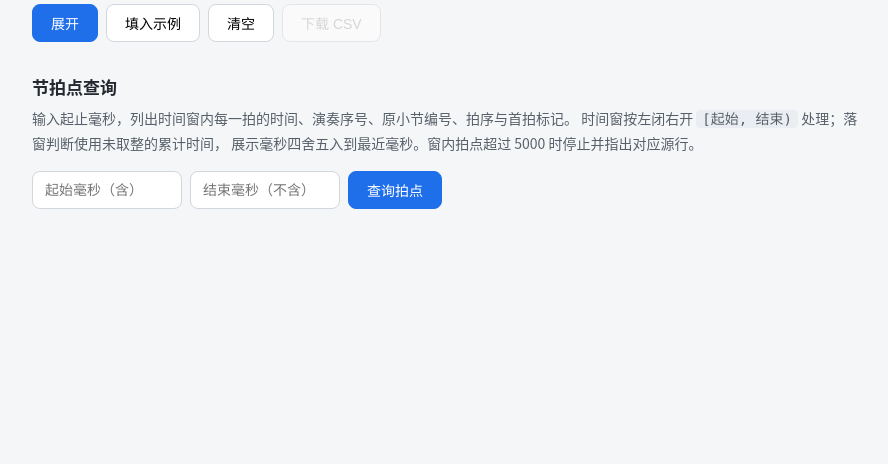
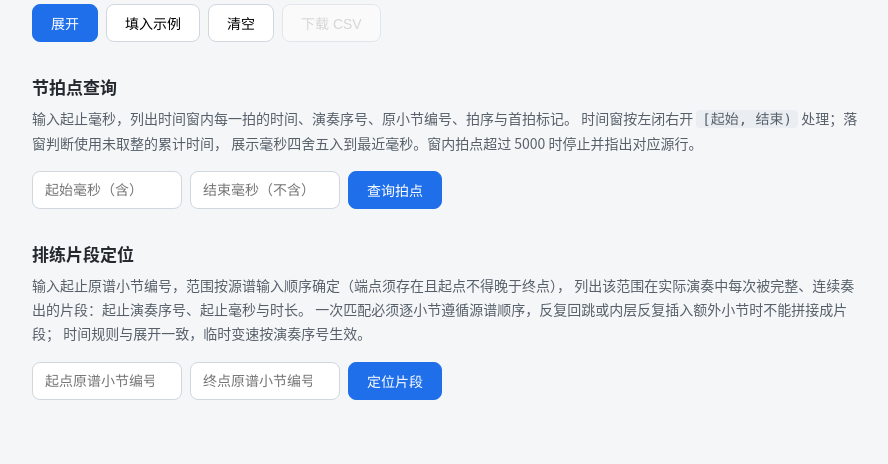
Before and after one commit to hopkinsjoann402/solo-gsb-bb5c15ad-01976026-27d0-5051-9802-8b71ed1a1359, a Flask app: page / in a window 1280 px wide. Shown: the part 680-1144 px from the top of the page, without its empty margins (194-1082 px from the left). Before the commit the page ends 889 px from the top, so only its background shows below. Run offline with Flask 3, Linux system fonts and the light colour scheme.

Commit message:
GSB 01976026-27d0-5051-9802-8b71ed1a1359 A: platform archive

```diff
--- a/app.py
+++ b/app.py
@@ -6,7 +6,8 @@ import os
 from flask import Flask, jsonify, render_template, request
 
 from repeats import (
-    MAX_BEATS, MAX_MEASURES, beats_in_window, expand, parse, parse_tempo_map,
+    MAX_BEATS, MAX_MEASURES, beats_in_window, expand, match_segments, parse,
+    parse_tempo_map, source_range_pattern,
 )
 
 app = Flask(__name__)
@@ -48,6 +49,20 @@ def _parse_window(data):
     if end_ms <= start_ms:
         return None, None, "结束毫秒必须大于起始毫秒"
     return start_ms, end_ms, None
+
+
+def _parse_measure_number(data, key, label):
+    """校验片段定位的端点小节编号，返回 (编号, 错误描述)；通过时错误描述为 None。"""
+    value = data.get(key)
+    if isinstance(value, bool) or not isinstance(value, (int, float)):
+        return None, f"{label}小节编号必须是非负整数"
+    if isinstance(value, float):
+        if not math.isfinite(value) or value != int(value):
+            return None, f"{label}小节编号必须是非负整数"
+        value = int(value)
+    if value < 0:
+        return None, f"{label}小节编号必须是非负整数"
+    return value, None
 
 
 def _has_tempo(data):
@@ -158,6 +173,57 @@ def api_beats():
     return jsonify({"ok": True, "count": len(beats), "beats": beats})
 
 
+@app.post("/api/segments")
+def api_segments():
+    data = request.get_json(silent=True) or {}
+    text = data.get("input", "")
+    if not isinstance(text, str) or not text.strip():
+        return jsonify({
+            "ok": False,
+            "errors": [{"line": None, "message": "输入为空，请逐行输入小节编号"}],
+        })
+
+    root, errors = parse(text)
+    if errors:
+        return jsonify({"ok": False, "errors": errors})
+
+    endpoints = {}
+    for label, key in (("起点", "start_num"), ("终点", "end_num")):
+        num, err = _parse_measure_number(data, key, label)
+        if err is not None:
+            return jsonify({"ok": False, "errors": [{"line": None, "message": err}]})
+        endpoints[key] = num
+
+    # 范围按源谱输入顺序确定：端点须存在且起点不得晚于终点
+    pattern, err = source_range_pattern(
+        root, endpoints["start_num"], endpoints["end_num"])
+    if err is not None:
+        return jsonify({"ok": False, "errors": [{"line": None, "message": err}]})
+
+    # 与展开接口一致：先展开一次取得总小节数以校验临时变速序号范围，
+    # 片段时间直接沿用展开行的起止毫秒
+    rows, overflow = expand(root)
+    if overflow is not None:
+        return jsonify({
+            "ok": False,
+            "overflow": True,
+            "errors": [_measure_overflow_error(overflow)],
+        })
+    tempo_map, tempo_errors = _parse_tempo(data, len(rows))
+    if tempo_errors:
+        return jsonify({"ok": False, "errors": tempo_errors})
+    if tempo_map:
+        rows, _ = expand(root, tempo_map=tempo_map)
+
+    segments = match_segments(rows, pattern)
+    return jsonify({
+        "ok": True,
+        "count": len(segments),
+        "pattern": pattern,
+        "segments": segments,
+    })
+
+
 if __name__ == "__main__":
     port = int(os.environ.get("PORT", "5000"))
     app.run(host="0.0.0.0", port=port)
--- a/repeats.py
+++ b/repeats.py
@@ -1,4 +1,4 @@
-"""反复段解析与展开核心逻辑。
+"""反复段解析与展开核心逻辑：展开、排练时间轴、节拍点查询与排练片段定位。
 
 输入格式（逐行）：
     [|:]小节编号[:|xN][拍数@BPM]
@@ -237,6 +237,17 @@ def _iter_measures(root):
             stack.append([node["children"], 0, node["count"]])
 
 
+def _iter_source_measures(root):
+    """按源谱输入顺序迭代产生小节节点（保持源谱结构，不展开反复）。"""
+    stack = [root]
+    while stack:
+        node = stack.pop()
+        if node["type"] == "measure":
+            yield node
+        else:
+            stack.extend(reversed(node["children"]))
+
+
 def _iter_playback(root, tempo_map=None):
     """按实际演奏顺序产生 (小节节点, 演奏序号, 当前 BPM)。
 
@@ -285,6 +296,70 @@ def expand(root, limit=MAX_MEASURES, tempo_map=None):
     return rows, None
 
 
+def source_range_pattern(root, start_num, end_num):
+    """按源谱输入顺序确定起止小节编号对应的编号序列（片段定位的匹配模式）。
+
+    返回 (pattern, 错误描述)；通过时错误描述为 None。
+    两个端点都必须存在于源谱，且起点在源谱输入顺序中的位置不得晚于终点。
+    """
+    nums = [node["num"] for node in _iter_source_measures(root)]
+    if start_num not in nums:
+        return None, f"起点小节编号 {start_num} 在源谱中不存在"
+    if end_num not in nums:
+        return None, f"终点小节编号 {end_num} 在源谱中不存在"
+    start_pos = nums.index(start_num)
+    end_pos = nums.index(end_num)
+    if start_pos > end_pos:
+        return None, (
+            f"起点小节编号 {start_num} 在源谱输入顺序中"
+            f"晚于终点小节编号 {end_num}"
+        )
+    return nums[start_pos:end_pos + 1], None
+
+
+def match_segments(rows, pattern):
+    """在展开结果中查找连续、完整奏出 pattern 的片段（排练片段定位）。
+
+    一次匹配必须逐小节按 pattern 顺序连续出现：反复回跳或内层反复
+    插入的额外小节会中断匹配，不能跨越拼接成片段。pattern 中编号互不相同
+    （源谱编号唯一），失配时只需判断当前行能否从头开始新匹配。
+
+    rows 为 expand 的展开行（含 seq、num、start_ms、end_ms），
+    片段的起止毫秒直接沿用这些行，时长为两者之差，
+    因此速度与毫秒规则（含临时变速）与展开接口完全一致。
+
+    返回 [{"start_seq": 起始演奏序号, "end_seq": 结束演奏序号,
+           "start_ms": 起始毫秒, "end_ms": 结束毫秒,
+           "duration_ms": 时长毫秒}, ...]
+    """
+    segments = []
+    progress = 0  # 当前已连续匹配的小节数
+    first = None  # 当前匹配的起始展开行
+    for row in rows:
+        if row["num"] == pattern[progress]:
+            if progress == 0:
+                first = row
+            progress += 1
+            if progress == len(pattern):
+                segments.append({
+                    "start_seq": first["seq"],
+                    "end_seq": row["seq"],
+                    "start_ms": first["start_ms"],
+                    "end_ms": row["end_ms"],
+                    "duration_ms": row["end_ms"] - first["start_ms"],
+                })
+                progress = 0
+                first = None
+        elif row["num"] == pattern[0]:
+            # 失配但当前行可从头开始新匹配（编号唯一，无需更长的回退）
+            first = row
+            progress = 1
+        else:
+            progress = 0
+            first = None
+    return segments
+
+
 def beats_in_window(root, start_ms, end_ms,
                     measure_limit=MAX_MEASURES, beat_limit=MAX_BEATS,
                     tempo_map=None):
--- a/templates/index.html
+++ b/templates/index.html
@@ -46,7 +46,7 @@
     background: #ffebe9; border: 1px solid #ffb3ad; border-radius: 8px;
     color: #a40e26; font-size: 14px; line-height: 1.8;
   }
-  #summary, #beatSummary { font-size: 14px; color: #1a7f37; margin: 0 0 10px; font-weight: 600; }
+  #summary, #beatSummary, #segmentSummary { font-size: 14px; color: #1a7f37; margin: 0 0 10px; font-weight: 600; }
   table {
     width: 100%; border-collapse: collapse; background: #fff;
     border: 1px solid #d0d7de; border-radius: 8px; overflow: hidden;
@@ -111,6 +111,26 @@
     </thead>
     <tbody></tbody>
   </table>
+
+  <h2>排练片段定位</h2>
+  <p class="hint">
+    输入起止原谱小节编号，范围按源谱输入顺序确定（端点须存在且起点不得晚于终点），
+    列出该范围在实际演奏中每次被完整、连续奏出的片段：起止演奏序号、起止毫秒与时长。
+    一次匹配必须逐小节遵循源谱顺序，反复回跳或内层反复插入额外小节时不能拼接成片段；
+    时间规则与展开一致，临时变速按演奏序号生效。
+  </p>
+  <div class="toolbar">
+    <input id="startNum" type="number" min="0" step="1" placeholder="起点原谱小节编号">
+    <input id="endNum" type="number" min="0" step="1" placeholder="终点原谱小节编号">
+    <button id="segmentsBtn" class="primary">定位片段</button>
+  </div>
+  <p id="segmentSummary"></p>
+  <table id="segmentResult" hidden>
+    <thead>
+      <tr><th>起始演奏序号</th><th>结束演奏序号</th><th>起始时间(毫秒)</th><th>结束时间(毫秒)</th><th>时长(毫秒)</th></tr>
+    </thead>
+    <tbody></tbody>
+  </table>
 </div>
 
 <script>
@@ -133,11 +153,16 @@ $("beatsBtn").addEventListener("click", doBeatQuery);
 for (const id of ["startMs", "endMs"]) {
   $(id).addEventListener("keydown", (e) => { if (e.key === "Enter") doBeatQuery(); });
 }
+$("segmentsBtn").addEventListener("click", doSegmentQuery);
+for (const id of ["startNum", "endNum"]) {
+  $(id).addEventListener("keydown", (e) => { if (e.key === "Enter") doSegmentQuery(); });
+}
 
 function reset() {
   $("errors").innerHTML = "";
   resetExpand();
   resetBeats();
+  resetSegments();
 }
 
 function resetExpand() {
@@ -152,6 +177,12 @@ function resetBeats() {
   $("beatSummary").textContent = "";
   $("beatResult").hidden = true;
   $("beatResult").querySelector("tbody").innerHTML = "";
+}
+
+function resetSegments() {
+  $("segmentSummary").textContent = "";
+  $("segmentResult").hidden = true;
+  $("segmentResult").querySelector("tbody").innerHTML = "";
 }
 
 async function doExpand() {
@@ -251,6 +282,54 @@ async function doBeatQuery() {
   $("beatResult").hidden = false;
 }
 
+async function doSegmentQuery() {
+  $("errors").innerHTML = "";
+  resetSegments();
+  // 空值或非数字（NaN 经 JSON 序列化也为 null）交由服务端校验
+  const toNum = (id) => {
+    const v = $(id).value.trim();
+    return v === "" ? null : Number(v);
+  };
+  let data;
+  try {
+    const resp = await fetch("/api/segments", {
+      method: "POST",
+      headers: { "Content-Type": "application/json" },
+      body: JSON.stringify({
+        input: $("input").value,
+        start_num: toNum("startNum"),
+        end_num: toNum("endNum"),
+        tempo: $("tempo").value,
+      }),
+    });
+    data = await resp.json();
+  } catch (e) {
+    showErrors([{ line: null, message: "请求失败：" + e }]);
+    return;
+  }
+  if (!data.ok) {
+    showErrors(data.errors || []);
+    return;
+  }
+  $("segmentSummary").textContent = data.count
+    ? `源谱范围 ${data.pattern.join(" ")} 共定位到 ${data.count} 个片段`
+    : `源谱范围 ${data.pattern.join(" ")} 在实际演奏中没有完整、连续奏出的片段`;
+  if (!data.count) return;
+  const tbody = $("segmentResult").querySelector("tbody");
+  const frag = document.createDocumentFragment();
+  for (const s of data.segments) {
+    const tr = document.createElement("tr");
+    for (const v of [s.start_seq, s.end_seq, s.start_ms, s.end_ms, s.duration_ms]) {
+      const td = document.createElement("td");
+      td.textContent = v;
+      tr.appendChild(td);
+    }
+    frag.appendChild(tr);
+  }
+  tbody.appendChild(frag);
+  $("segmentResult").hidden = false;
+}
+
 function downloadCsv() {
   const lines = ["演奏序号,原小节编号,源行号,起始时间(毫秒),结束时间(毫秒)"];
   for (const r of lastRows) lines.push(`${r.seq},${r.num},${r.line},${r.start_ms},${r.end_ms}`);
```
Also changed, not shown: README.md.
